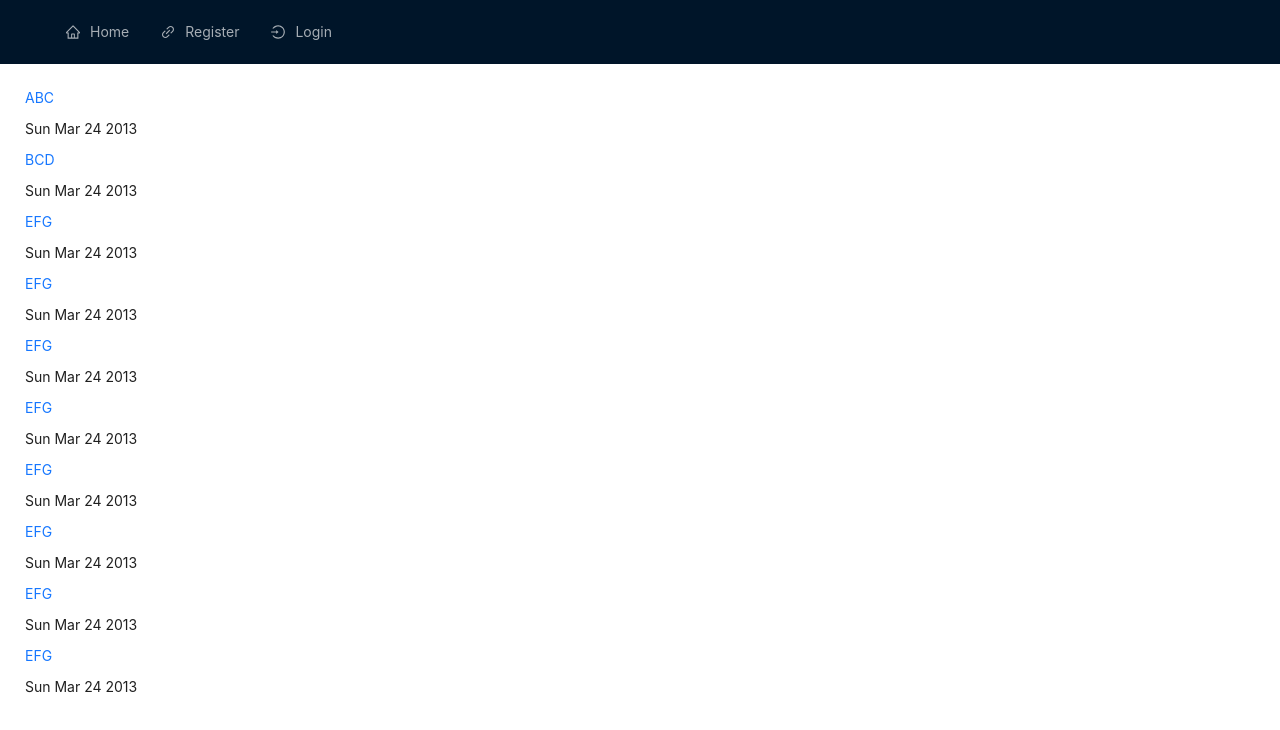
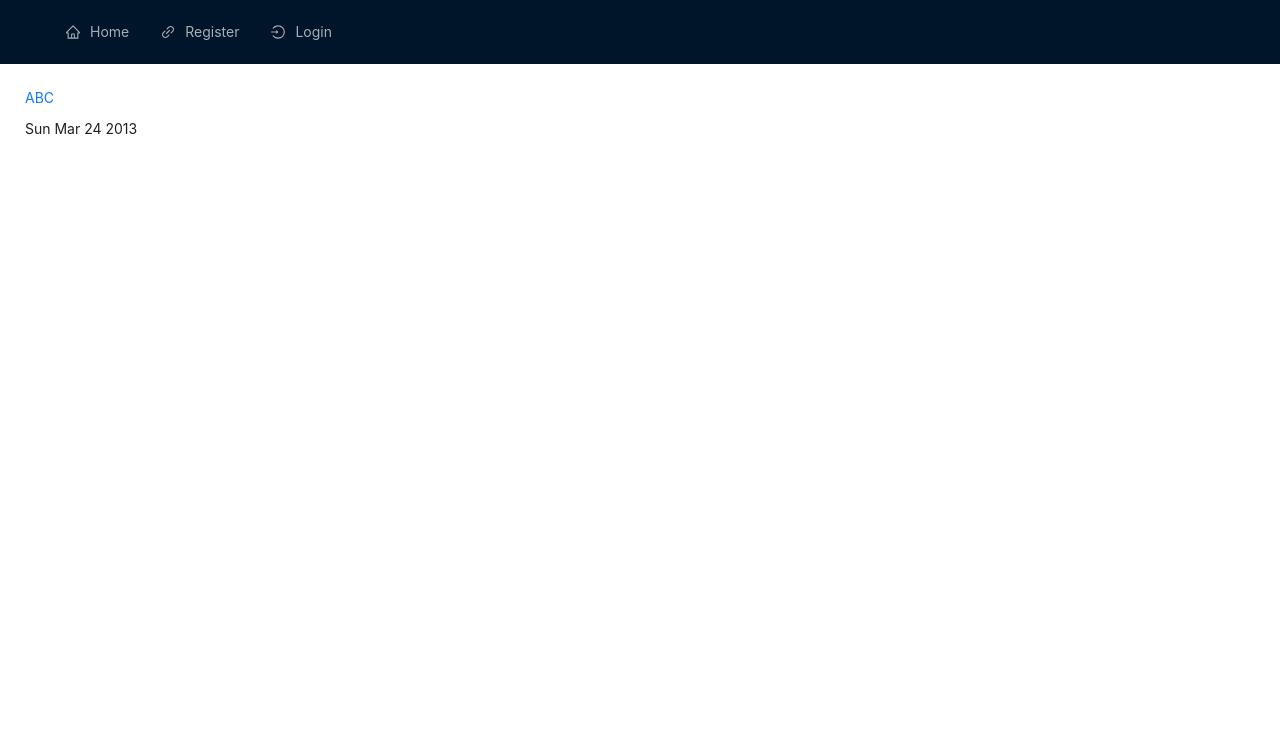
Before and after one commit to cliecy/BGforum, a React (Create React App) app: page / in a window 1280 px wide. Shown: the top 730 px of the page. Built offline with nearby package versions, Linux system fonts and the light colour scheme.

Commit message:
to correct the error

```diff
--- a/src/Pages/Home.tsx
+++ b/src/Pages/Home.tsx
@@ -1,47 +1,7 @@
 import PostGrid from "../UI/PostGrid";
 
-const p = [{title: "ABC", body: "SSSS", date: new Date("2013/03/24"),uniqueid: "0"},
-    {title: "BCD", body: "SSSS", date: new Date("2013/03/24"),uniqueid: "000"}, {
-        title: "EFG",
-        body: "SSSS",
-        date: new Date("2013/03/24"),
-        uniqueid:"1"
-    }, {
-        title: "EFG",
-        body: "SSSS",
-        date: new Date("2013/03/24"),
-        uniqueid:"2"
-    }, {
-        title: "EFG",
-        body: "SSSS",
-        date: new Date("2013/03/24"),
-        uniqueid:"3"
-    }, {
-        title: "EFG",
-        body: "SSSS",
-        date: new Date("2013/03/24"),
-        uniqueid: "11"
-    }, {
-        title: "EFG",
-        body: "SSSS",
-        date: new Date("2013/03/24"),
-        uniqueid:"4"
-    }, {
-        title: "EFG",
-        body: "SSSS",
-        date: new Date("2013/03/24"),
-        uniqueid:"5"
-    }, {
-        title: "EFG",
-        body: "SSSS",
-        date: new Date("2013/03/24"),
-        uniqueid:"6"
-    }, {
-        title: "EFG",
-        body: "SSSS",
-        date: new Date("2013/03/24"),
-        uniqueid:"7"
-    }
+const p = [
+    {title: "ABC", content: "SSSS", date: new Date("2013/03/24"),shareid: "0",authorid:"sss"},
 ]
 
 
--- a/src/index.tsx
+++ b/src/index.tsx
@@ -1,5 +1,4 @@
 import './static/index.css';
-// @ts-ignore
 import { createBrowserRouter, RouterProvider } from "react-router-dom";
 import Home from './Pages/Home';
 import Register from './Pages/Register';
```
